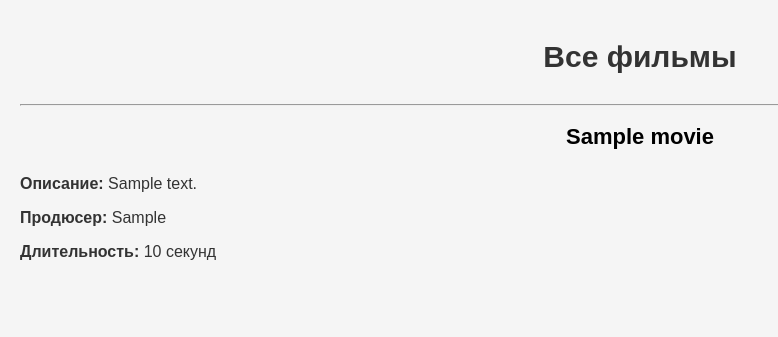
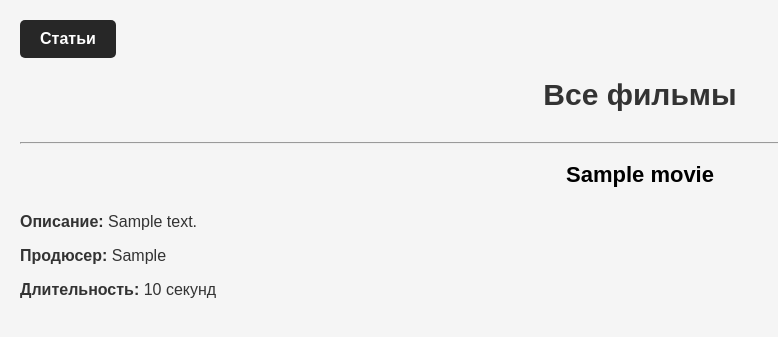
Before and after one commit to ilka-yus/back-end, a Django app: page /movies/ in a window 1280 px wide. Shown: the top 337 px of the page, without its empty margins (0-778 px from the left). Run offline with Django 5.2, Linux system fonts and the light colour scheme; tables that the repository leaves empty hold one stand-in row (values such as "Sample post").

Commit message:
another commit

```diff
--- a/hw_2/blog/templates/blog/article_list_full.html
+++ b/hw_2/blog/templates/blog/article_list_full.html
@@ -7,6 +7,7 @@
     <link rel="stylesheet" href="{% static 'css/styles.css' %}">
 </head>
 <body>
+    <a href="{% url 'movie-list-full' %}" class="action">Фильмы</a>
     <h1>Все статьи</h1>
     {% for article in articles %}
         <hr>
--- a/hw_2/movie/templates/movie/movie_list_full.html
+++ b/hw_2/movie/templates/movie/movie_list_full.html
@@ -7,6 +7,7 @@
     <link rel="stylesheet" href="{% static 'css/styles.css' %}">
 </head>
 <body>
+    <a href="{% url 'article-list-full' %}" class="action">Статьи</a>
     <h1>Все фильмы</h1>
     {% for movie in movies %}
         <hr>
```
